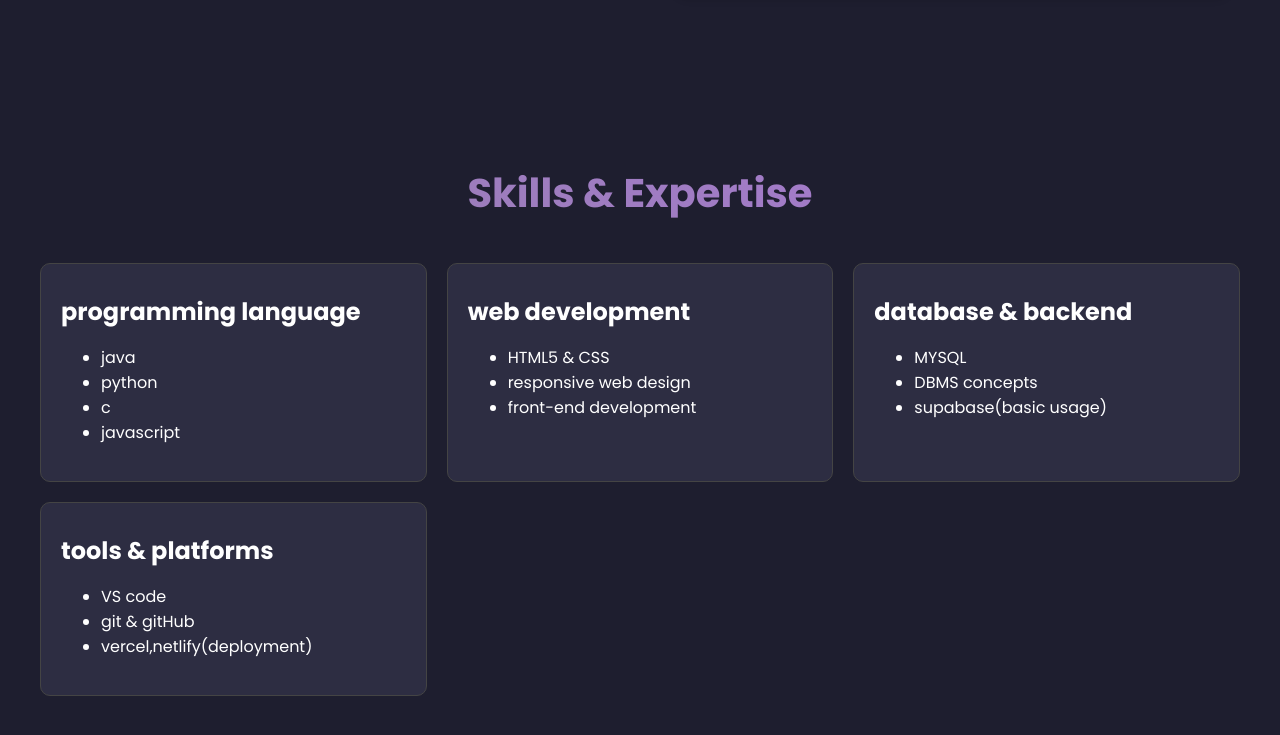
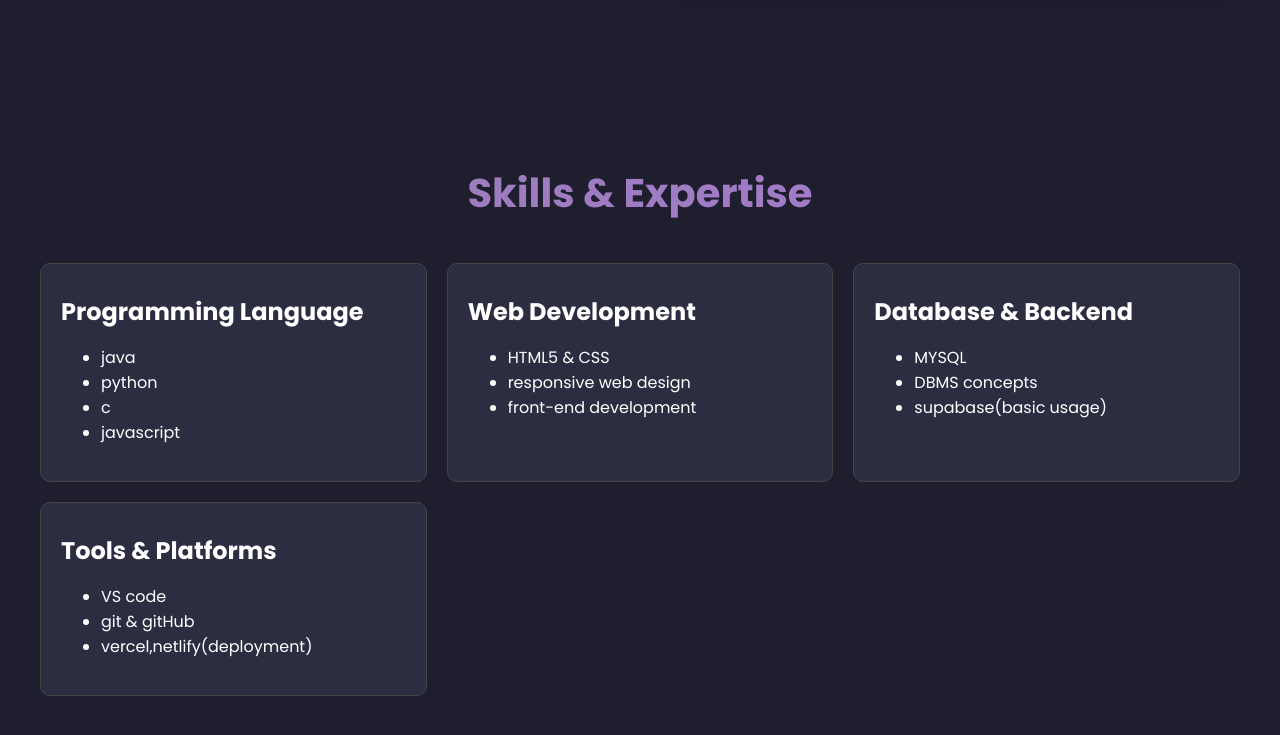
Before and after one commit to ARSHATH-sk-16/portfolio, a plain HTML site: page index.html in a window 1280 px wide. Shown: the part 1469-2204 px from the top of the page. Drawn offline with nearby package versions, Linux system fonts and the light colour scheme; a script that the page names is missing; files whose address does not match are found by name.

Commit message:
name color

```diff
--- a/index.html
+++ b/index.html
@@ -80,10 +80,10 @@
 
   <section id="skills" class="skills">
     <div class="container">
-      <h2 class="section-title">Skills & Expertise</h2>
+      <h2 class="section-title">Skills  & Expertise</h2>
       <div class="skills-grid">
         <div class="skill-card">
-            <h3>programming language</h3>
+            <h3>Programming Language</h3>
             <ul>
                 <li>java</li>
                 <li>python</li>
@@ -92,7 +92,7 @@
             </ul>
         </div>
         <div class="skill-card">
-            <h3>web development</h3>
+            <h3>Web Development</h3>
             <ul>
                 <li>HTML5 & CSS</li>
                 <li>responsive web design</li>
@@ -100,7 +100,7 @@
             </ul>
         </div>
         <div class="skill-card">
-            <h3>database & backend</h3>
+            <h3>Database & Backend</h3>
             <ul>
                 <li>MYSQL</li>
                 <li>DBMS concepts</li>
@@ -108,7 +108,7 @@
             </ul>
         </div>
         <div class="skill-card">
-            <h3>tools & platforms</h3>
+            <h3>Tools & Platforms</h3>
             <ul>
                 <li>VS code</li>
                 <li>git & gitHub</li>
--- a/style.css
+++ b/style.css
@@ -251,7 +251,7 @@ body {
   .hero-title {
     font-size: 6rem;
     font-weight: 700;
-    background: linear-gradient(45deg, #cbb8fd, #daa0fc);
+    background: linear-gradient(45deg, #b542cc, #32d3d3);
     -webkit-background-clip: text;
     -webkit-text-fill-color: transparent;
     margin-bottom: 20px;
```
